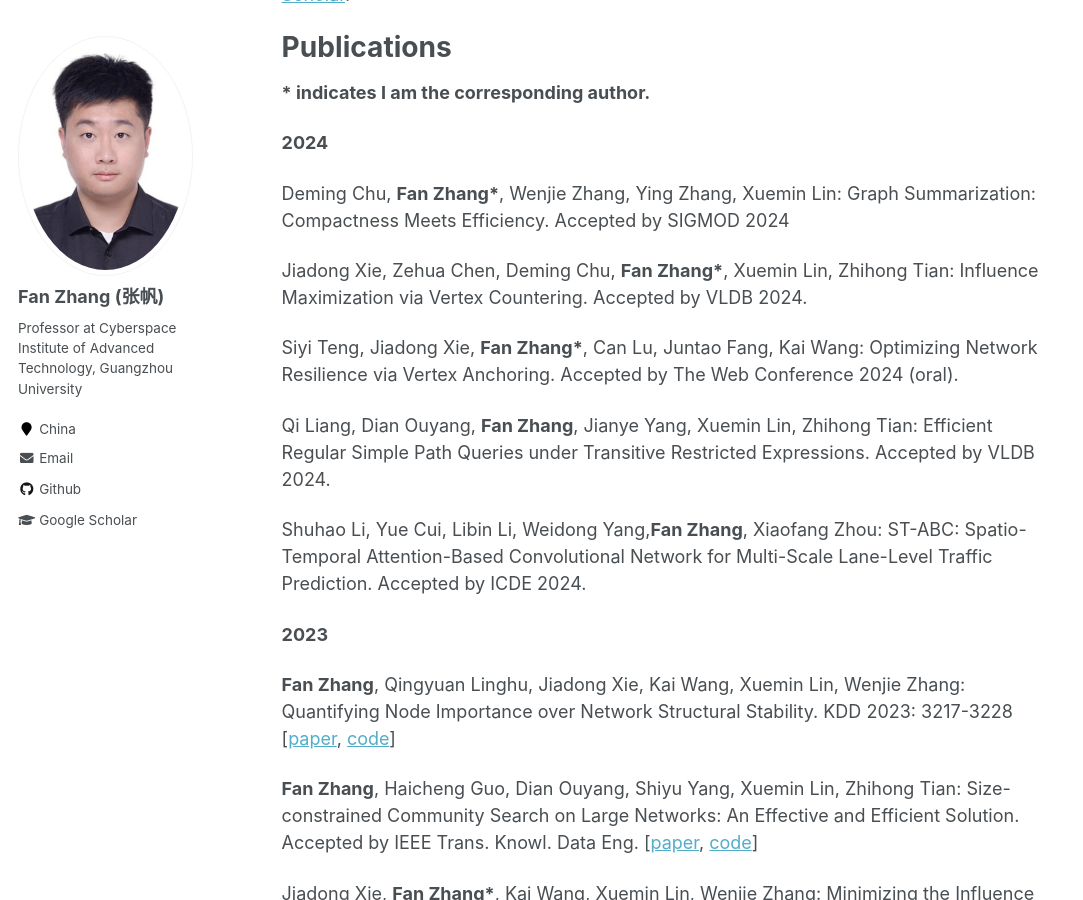
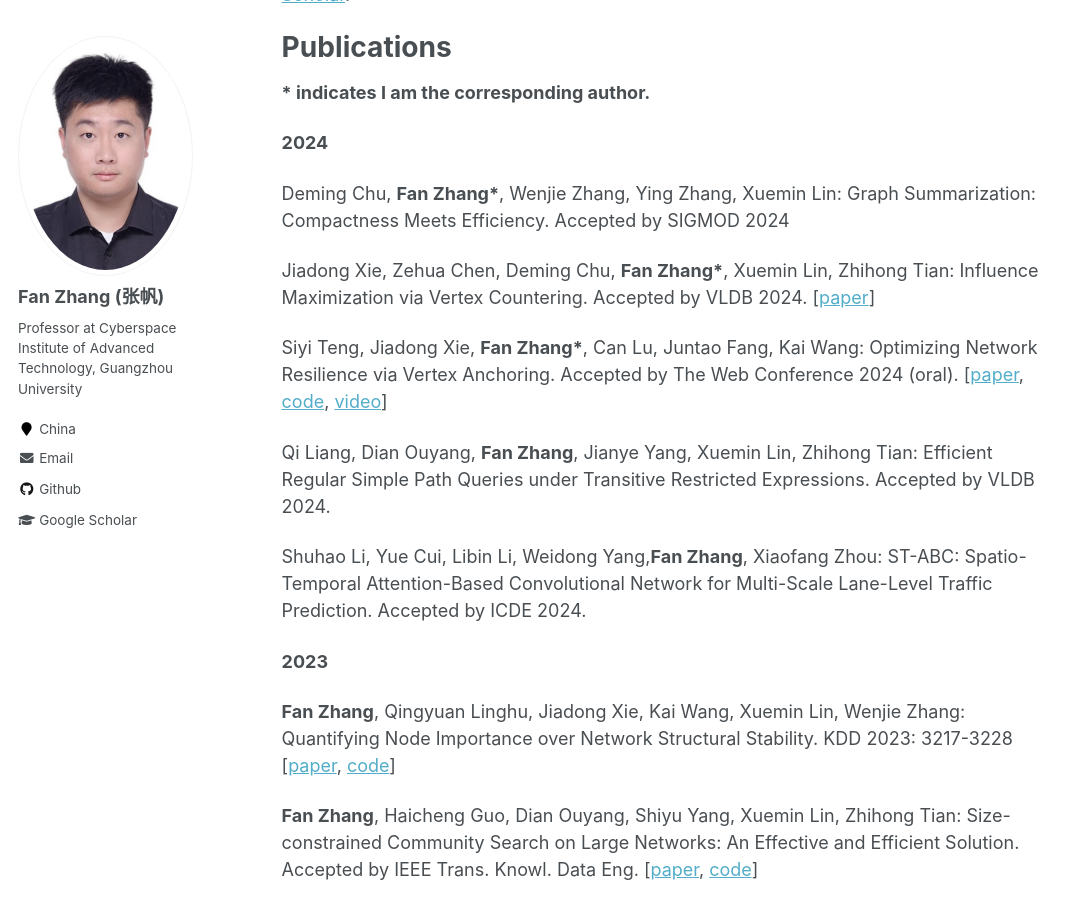
Before and after one commit to fanzhangcs/fanzhangcs.github.io, a Jekyll site: the page built from _pages/about.md, in a window 1280 px wide and 900 px high, scrolled down 419 px. Shown: the whole window, without its empty margins (0-1083 px from the left). Built offline with Jekyll 4.4.1, drawn with Linux system fonts in a browser that asks for light colours.

Commit message:
Update about.md

```diff
--- a/_pages/about.md
+++ b/_pages/about.md
@@ -21,9 +21,9 @@ Publications
 
 Deming Chu, **Fan Zhang\***, Wenjie Zhang, Ying Zhang, Xuemin Lin: Graph Summarization: Compactness Meets Efficiency. Accepted by SIGMOD 2024
 
-Jiadong Xie, Zehua Chen, Deming Chu, **Fan Zhang\***, Xuemin Lin, Zhihong Tian: Influence Maximization via Vertex Countering. Accepted by VLDB 2024.
+Jiadong Xie, Zehua Chen, Deming Chu, **Fan Zhang\***, Xuemin Lin, Zhihong Tian: Influence Maximization via Vertex Countering. Accepted by VLDB 2024. [[paper](/papers/2024_VLDB_countering.pdf)]
 
-Siyi Teng, Jiadong Xie, **Fan Zhang\***, Can Lu, Juntao Fang, Kai Wang: Optimizing Network Resilience via Vertex Anchoring. Accepted by The Web Conference 2024 (oral).
+Siyi Teng, Jiadong Xie, **Fan Zhang\***, Can Lu, Juntao Fang, Kai Wang: Optimizing Network Resilience via Vertex Anchoring. Accepted by The Web Conference 2024 (oral). [[paper](papers/2024_WebConf_followermax.pdf), [code](https://github.com/Tsyxxxka/Follower-Maximization), [video](https://www.youtube.com/watch?v=FidHoFm8uOE)]
 
 Qi Liang, Dian Ouyang, **Fan Zhang**, Jianye Yang, Xuemin Lin, Zhihong Tian: Efficient Regular Simple Path Queries under Transitive Restricted Expressions. Accepted by VLDB 2024.
 
```
